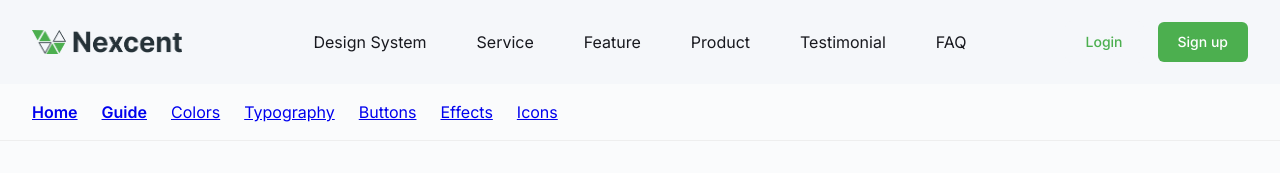
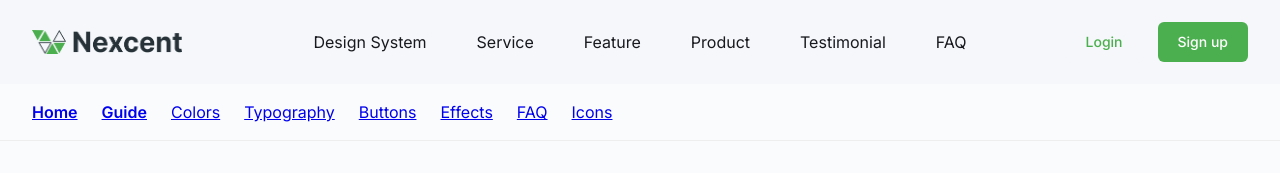
Before and after one commit to DejanStDM/minimal-landing-page-builder-io, a Next.js app: page /design-system in a window 1280 px wide. Shown: the top 191 px of the page. Built offline with nearby package versions, Linux system fonts and the light colour scheme.

Commit message:
Add FAQ link to design system navigation
cgen-f512343c14274594965d3b5b3558ecb9

```diff
--- a/app/design-system/layout.tsx
+++ b/app/design-system/layout.tsx
@@ -1,16 +1,44 @@
-import React from 'react';
-import Link from 'next/link';
+import React from "react";
+import Link from "next/link";
 
-export default function DesignSistemLayout({ children }: { children: React.ReactNode }) {
+export default function DesignSistemLayout({
+  children,
+}: {
+  children: React.ReactNode;
+}) {
   return (
-    <div style={{ minHeight: '100vh', background: '#fafbfc' }}>
-      <nav style={{ padding: '16px 32px', borderBottom: '1px solid #eee', marginBottom: 32 }}>
-        <Link href="/" style={{ marginRight: 24, fontWeight: 600 }}>Home</Link>
-        <Link href="/design-system/guide" style={{ marginRight: 24, fontWeight: 600 }}>Guide</Link>
-        <Link href="/design-system/colors" style={{ marginRight: 24 }}>Colors</Link>
-        <Link href="/design-system/typography" style={{ marginRight: 24 }}>Typography</Link>
-        <Link href="/design-system/buttons" style={{ marginRight: 24 }}>Buttons</Link>
-        <Link href="/design-system/effects" style={{ marginRight: 24 }}>Effects</Link>
+    <div style={{ minHeight: "100vh", background: "#fafbfc" }}>
+      <nav
+        style={{
+          padding: "16px 32px",
+          borderBottom: "1px solid #eee",
+          marginBottom: 32,
+        }}
+      >
+        <Link href="/" style={{ marginRight: 24, fontWeight: 600 }}>
+          Home
+        </Link>
+        <Link
+          href="/design-system/guide"
+          style={{ marginRight: 24, fontWeight: 600 }}
+        >
+          Guide
+        </Link>
+        <Link href="/design-system/colors" style={{ marginRight: 24 }}>
+          Colors
+        </Link>
+        <Link href="/design-system/typography" style={{ marginRight: 24 }}>
+          Typography
+        </Link>
+        <Link href="/design-system/buttons" style={{ marginRight: 24 }}>
+          Buttons
+        </Link>
+        <Link href="/design-system/effects" style={{ marginRight: 24 }}>
+          Effects
+        </Link>
+        <Link href="/design-system/faq" style={{ marginRight: 24 }}>
+          FAQ
+        </Link>
         <Link href="/design-system/icons">Icons</Link>
       </nav>
       <main>{children}</main>
```
